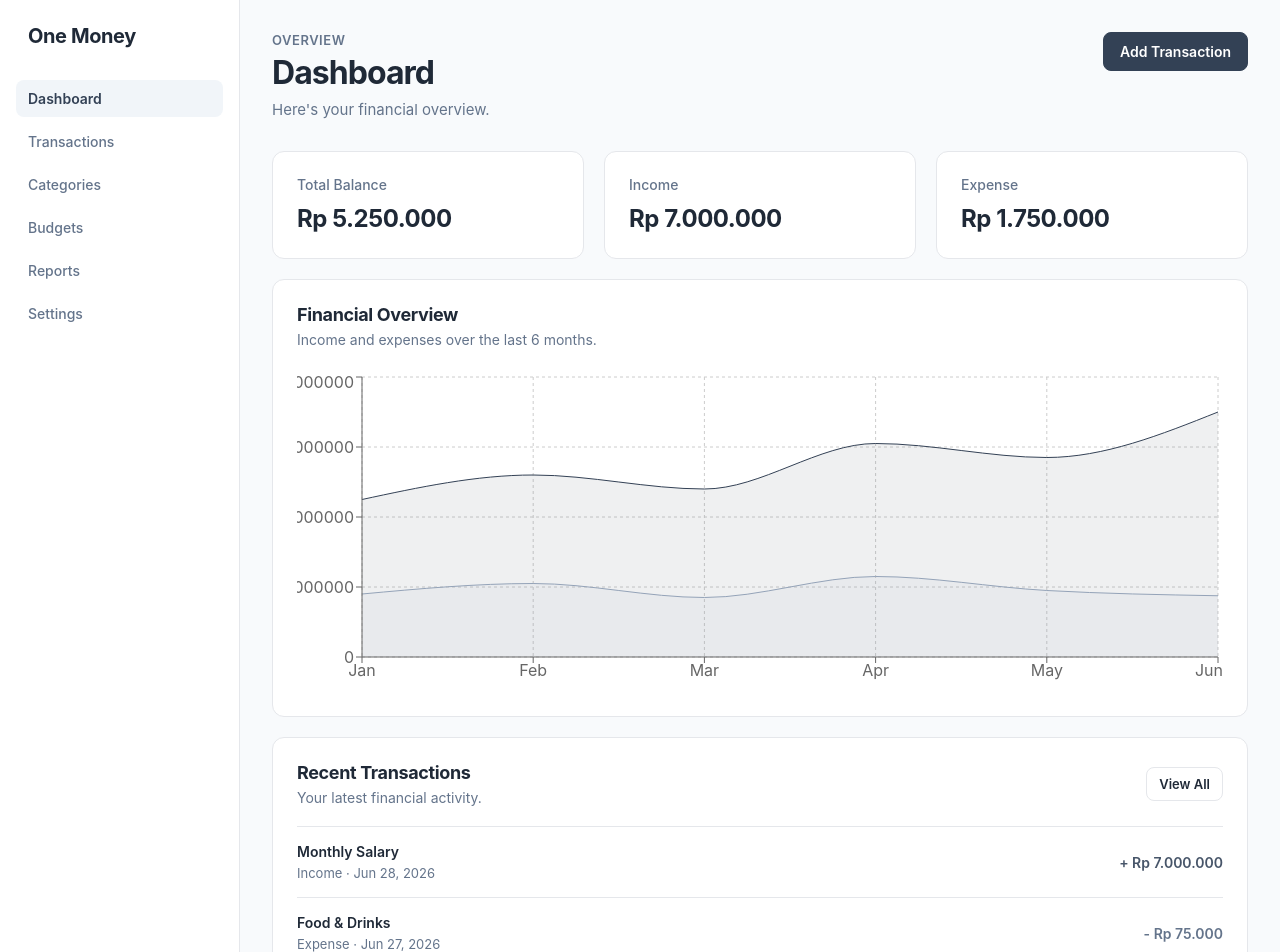
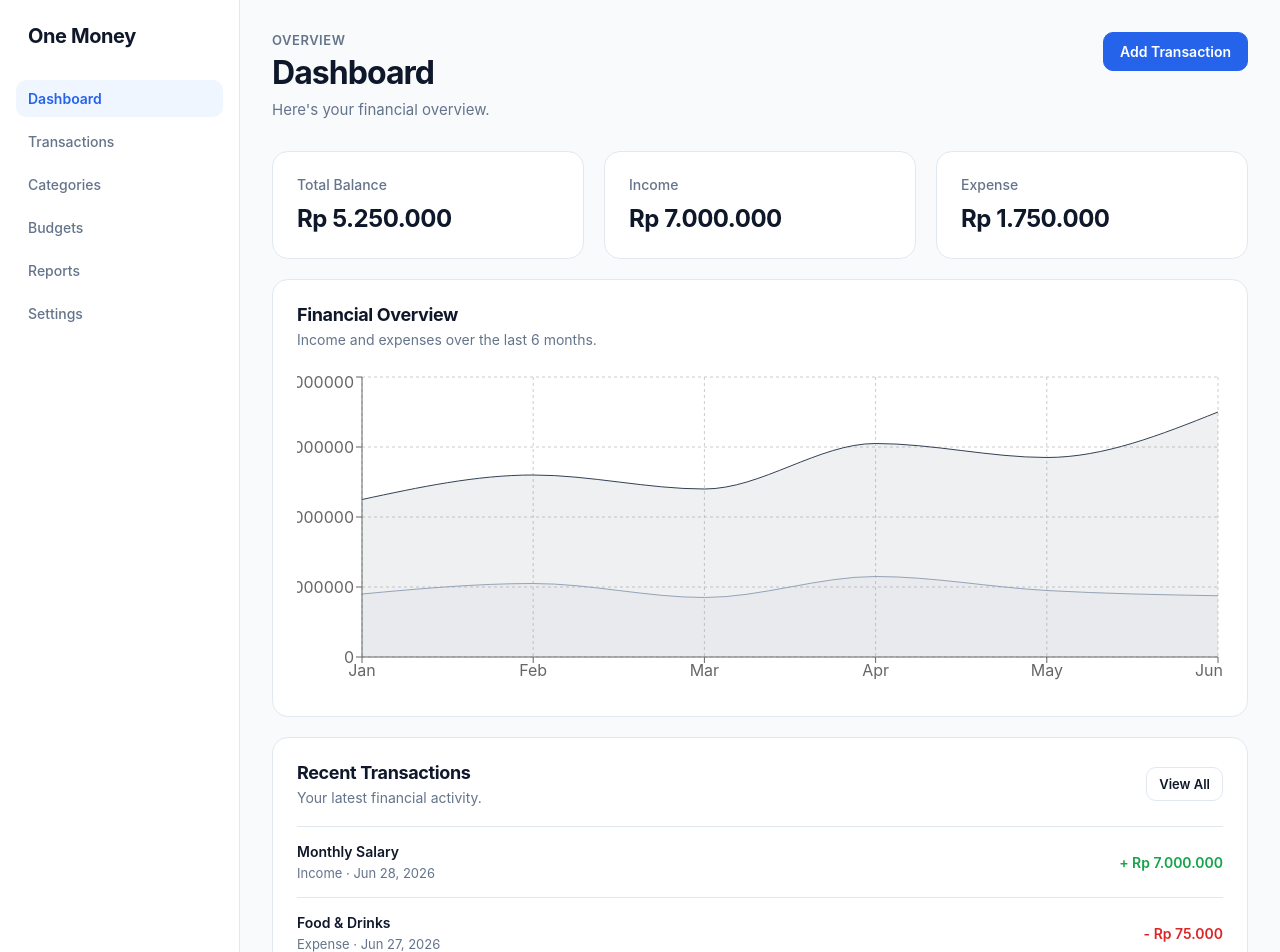
Before and after one commit to razersdev/one-money, a React app in the folder frontend/: page /dashboard in a window 1280 px wide. Shown: the top 952 px of the page. Built offline with nearby package versions, Linux system fonts and the light colour scheme; the HTML template or start-up script is replaced by a standard one.

Commit message:
style: implement One Money design system

```diff
--- a/frontend/src/index.css
+++ b/frontend/src/index.css
@@ -2,17 +2,30 @@
   font-family: Inter, system-ui, -apple-system, BlinkMacSystemFont, "Segoe UI",
     sans-serif;
 
+  /* =========================
+     ONE MONEY COLOR SYSTEM
+  ========================= */
+
   --color-bg: #f8fafc;
   --color-surface: #ffffff;
-  --color-border: #e5e7eb;
+  --color-border: #e2e8f0;
 
-  --color-text: #1f2937;
+  --color-text: #0f172a;
   --color-text-muted: #64748b;
 
-  --color-accent: #334155;
-  --color-accent-soft: #f1f5f9;
+  --color-primary: #2563eb;
+  --color-primary-dark: #1d4ed8;
+  --color-primary-soft: #eff6ff;
 
-  --radius-sm: 8px;
+  --color-income: #16a34a;
+  --color-expense: #dc2626;
+  --color-warning: #d97706;
+
+  /* =========================
+     DESIGN SYSTEM
+  ========================= */
+
+  --radius-sm: 10px;
   --radius-md: 12px;
   --radius-lg: 16px;
 
@@ -38,7 +51,6 @@ body,
 }
 
 body {
-  margin: 0;
   background: var(--color-bg);
 }
 
@@ -58,14 +70,18 @@ a {
   text-decoration: none;
 }
 
-/* APP LAYOUT */
+/* =========================
+   APP LAYOUT
+========================= */
 
 .app-layout {
   display: flex;
   min-height: 100vh;
 }
 
-/* SIDEBAR */
+/* =========================
+   SIDEBAR
+========================= */
 
 .sidebar {
   width: var(--sidebar-width);
@@ -111,17 +127,19 @@ a {
 }
 
 .sidebar-nav a:hover {
-  background: var(--color-accent-soft);
+  background: var(--color-primary-soft);
   color: var(--color-text);
 }
 
 .sidebar-nav a.active {
-  background: var(--color-accent-soft);
-  color: var(--color-accent);
+  background: var(--color-primary-soft);
+  color: var(--color-primary);
   font-weight: 600;
 }
 
-/* MAIN CONTENT */
+/* =========================
+   MAIN CONTENT
+========================= */
 
 .main-content {
   flex: 1;
@@ -176,22 +194,24 @@ a {
 .dashboard-action {
   padding: 10px 16px;
 
-  border: 1px solid var(--color-accent);
+  border: 1px solid var(--color-primary);
   border-radius: var(--radius-sm);
 
-  background: var(--color-accent);
+  background: var(--color-primary);
   color: #ffffff;
 
   font-size: 14px;
   font-weight: 600;
 
   transition:
-    opacity 0.2s ease,
+    background-color 0.2s ease,
+    border-color 0.2s ease,
     transform 0.2s ease;
 }
 
 .dashboard-action:hover {
-  opacity: 0.9;
+  background: var(--color-primary-dark);
+  border-color: var(--color-primary-dark);
 }
 
 .dashboard-action:active {
@@ -213,7 +233,7 @@ a {
 
   background: var(--color-surface);
   border: 1px solid var(--color-border);
-  border-radius: var(--radius-md);
+  border-radius: var(--radius-lg);
 }
 
 .summary-label {
@@ -245,7 +265,7 @@ a {
 
   background: var(--color-surface);
   border: 1px solid var(--color-border);
-  border-radius: var(--radius-md);
+  border-radius: var(--radius-lg);
 }
 
 .chart-header h2 {
@@ -279,7 +299,7 @@ a {
 
   background: var(--color-surface);
   border: 1px solid var(--color-border);
-  border-radius: var(--radius-md);
+  border-radius: var(--radius-lg);
 }
 
 .transactions-header {
@@ -315,10 +335,15 @@ a {
 
   font-size: 13px;
   font-weight: 600;
+
+  transition:
+    background-color 0.2s ease,
+    color 0.2s ease;
 }
 
 .view-all-button:hover {
-  background: var(--color-accent-soft);
+  background: var(--color-primary-soft);
+  color: var(--color-primary);
 }
 
 .transaction-list {
@@ -360,11 +385,11 @@ a {
 }
 
 .transaction-income {
-  color: #475569;
+  color: var(--color-income);
 }
 
 .transaction-expense {
-  color: #64748b;
+  color: var(--color-expense);
 }
 
 /* =========================
@@ -395,6 +420,7 @@ a {
     min-height: auto;
 
     padding: 16px;
+
     border-right: none;
     border-bottom: 1px solid var(--color-border);
   }
```
